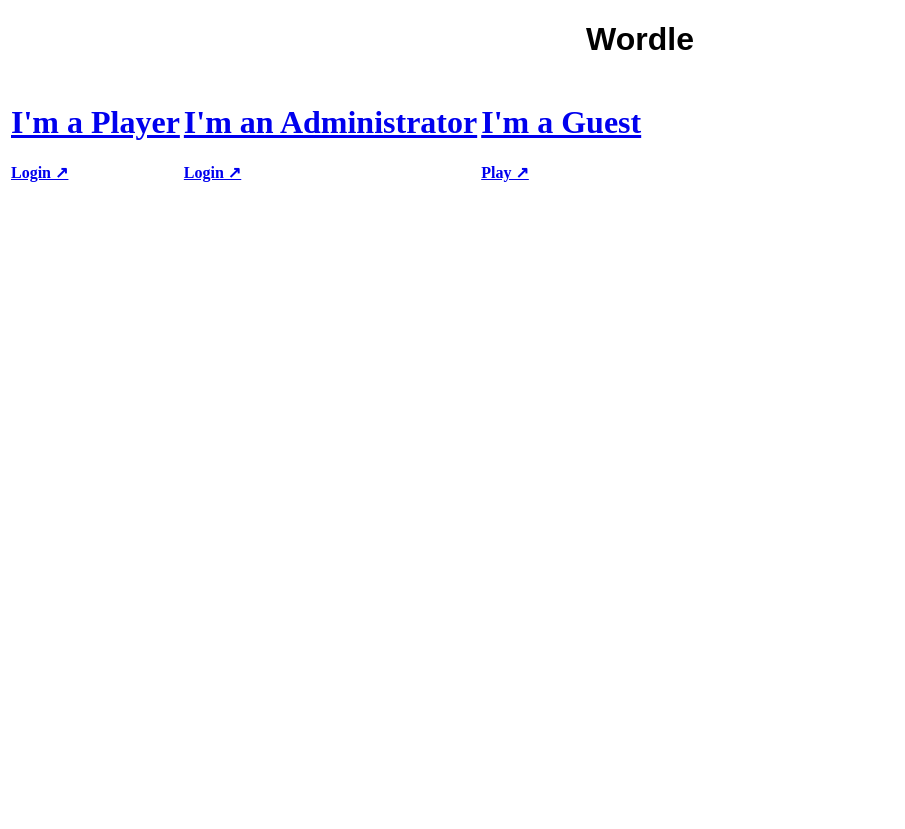
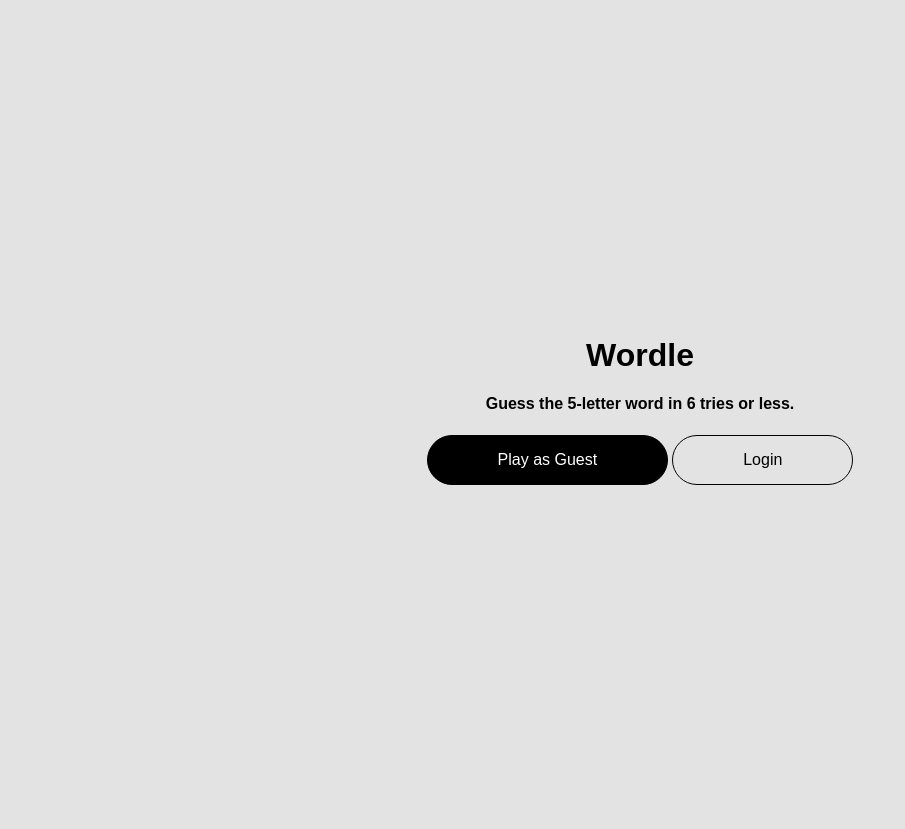
Before and after one commit to kevinluong21/wordle, a PHP site: page / in a window 1280 px wide. Shown: the whole page, without its empty margins (0-905 px from the left). After the commit the page ends 485 px from the top, so only its background shows below. Run offline with PHP 8.4, Linux system fonts and the light colour scheme.

Commit message:
update css of landing page

```diff
--- a/gameplay.php
+++ b/gameplay.php
@@ -24,7 +24,7 @@ $_SESSION["bufferEmpty"] = true; //indicates whether the user has not entered an
 <head>
     <meta charset="UTF-8">
     <meta name="viewport" content="width=device-width, initial-scale=1.0">
-    <link href="style.css" rel="stylesheet" type="text/css">
+    <link href="gameplay.css" rel="stylesheet" type="text/css">
     <link rel="icon" type="image/x-icon" href="/images/jk_logo.png">
     <title>Wordle by JK</title>
 </head>
@@ -69,6 +69,6 @@ $_SESSION["bufferEmpty"] = true; //indicates whether the user has not entered an
     </div>
 
     <div class="footer">© 2024 JK (JESSICA + KEVIN).</div>
-    <script src="script.js" type="text/javascript"></script>
+    <script src="gameplay.js" type="text/javascript"></script>
 </body>
 </html>
--- /dev/null
+++ b/index.css
@@ -0,0 +1,106 @@
+html {
+    scroll-behavior: smooth;
+}
+
+body {
+    max-width: 100vw;
+    height: 100vh;
+    margin: 0;
+}
+
+.container {
+    background-color: #e3e3e3;
+    height: 100%;
+    width: 100%;
+    display: flex;
+    align-items: center;
+    justify-content: center;
+}
+
+.main {
+    text-align: center;
+}
+
+.title {
+    font-family: Arial, Helvetica, sans-serif;
+}
+
+.subtitle {
+    font-family: Arial, Helvetica, sans-serif;
+}
+
+a {
+    text-decoration: none;
+}
+
+.button {
+    border: none;
+    padding: 15px 70px;
+    border-radius: 30px;
+    font-size: 16px;
+    font-family: Arial, Helvetica, sans-serif;
+    background-color: rgba(0, 0, 0, 0);
+    border: 1px solid black;
+    cursor: pointer;
+}
+
+#play-as-guest {
+    background-color: black;
+    color: white;
+}
+
+#play-as-guest:hover {
+    background-color: rgba(0, 0, 0, 0);
+    color: black;
+}
+
+#login:hover {
+    background-color: black;
+    color: white;
+}
+
+.popup-bg {
+    display: none;
+    position: absolute;
+    top: 0;
+    left: 0;
+    background-color: rgba(255, 255, 255, 0.6);
+    width: 100%;
+    height: 100%;
+    z-index: 10;
+}
+
+.popup {
+    width: 30%;
+    height: 30%;
+    padding: 5%;
+    background: white;
+    position: absolute;
+    top: 50%;
+    left: 50%;
+    transform: translate(-50%, -50%);
+}
+
+.close-btn {
+    position: absolute;
+    top: 5%;
+    right: 5%;
+    font-size: 150%;
+}
+
+.close-btn:hover {
+    cursor: pointer;
+}
+
+.popup-title {
+    text-align: center;
+    font-family: Arial, Helvetica, sans-serif;
+}
+
+.text-input {
+    border-radius: 16px;
+    font-size: 16px;
+    padding: 5px 10px;
+    width: 50%;
+    margin-bottom: 5%;
+}
--- /dev/null
+++ b/index.js
@@ -0,0 +1,9 @@
+// When user clicks on button, show message
+function show(message) {
+    document.getElementById(message).style.display = 'block'
+}
+
+// When user clicks on button, hide mssage
+function hide(message) {
+    document.getElementById(message).style.display = 'none'
+}
--- a/index.php
+++ b/index.php
@@ -3,42 +3,39 @@
 <head>
     <meta charset="UTF-8">
     <meta name="viewport" content="width=device-width, initial-scale=1.0">
-    <link href="style.css" rel="stylesheet" type="text/css">
+    <link href="index.css" rel="stylesheet" type="text/css">
     <link rel="icon" type="image/x-icon" href="/images/jk_logo.png">
     <title>Wordle by JK</title>
 </head>
 <body>
     <div class="container">
-        <h1 class="title">Wordle</h1>
-        </h1>
-        <table class="login-options">
-            <tr>
-                <td>
-                    <a href="player_login.php">
-                        <div class="option" id="player">
-                            <h1>I'm a Player</h1>
-                            <h4>Login &#8599;</h4>
-                        </div>
-                    </a>
-                </td>
-                <td>
-                    <a href="admin_login.php">
-                        <div class="option" id="admin">
-                            <h1>I'm an Administrator</h1>
-                            <h4>Login &#8599;</h4>
-                        </div>
-                    </a>
-                </td>
-                <td>
-                    <a href="gameplay.php">
-                        <div class="option" id="guest">
-                            <h1>I'm a Guest</h1>
-                            <h4>Play &#8599;</h4>
-                        </div>
-                    </a>
-                </td>
-            </tr>
-        </table>
+        <div class="main">
+            <h1 class="title">Wordle</h1>
+            <h4 class="subtitle">Guess the 5-letter word in 6 tries or less.</h4>
+            <a href="gameplay.php">
+                <button class="button" id="play-as-guest">Play as Guest</button>
+            </a>
+            <button class="button" id="login" onclick='show("loginScreen")'>Login</button>
+        </div>
     </div>
+
+    <!-- login popup -->
+    <div class="popup-bg" id="loginScreen">
+        <div class="popup">
+            <div class="close-btn" onclick='hide("loginScreen")'>&#x2715;</div>
+            <h1 class="popup-title">Login</h1>
+            <form method="post">
+                <label for="email-address" class="subtitle">Email Address</label><br>
+                <input type="email" id="email-address" name="email-address" autocomplete="username" required class="text-input"><br>
+                <label for="password" class="subtitle">Password</label><br>
+                <input type="password" id="password" name="password" required class="text-input"><br>
+                <button type="submit" class="button">Login</button>
+
+                <h4 class="subtitle">Don't have an account? Sign up.</h4>
+            </form>
+        </div>
+    </div>
+
+    <script src="index.js"></script>
 </body>
 </html>
--- a/versions/v01/index.html
+++ b/versions/v01/index.html
@@ -3,7 +3,7 @@
 <head>
     <meta charset="UTF-8">
     <meta name="viewport" content="width=device-width, initial-scale=1.0">
-    <link href="style.css" rel="stylesheet" type="text/css">
+    <link href="gameplay.css" rel="stylesheet" type="text/css">
     <link rel="icon" type="image/x-icon" href="/images/jk_logo.png">
     <title>Wordle by JK</title>
 </head>
```
Also changed, not shown: gameplay.css (renamed from style.css), gameplay.js (renamed from script.js).
